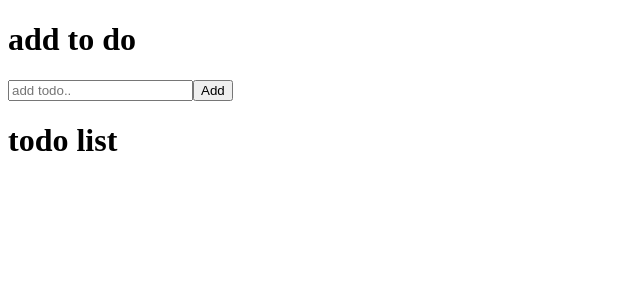
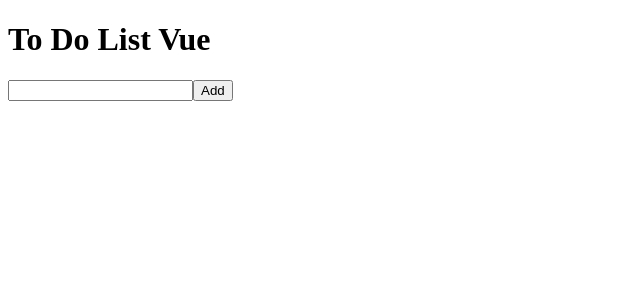
Before and after one commit to Germs31/to-do-list, a Vue app: page / in a window 1280 px wide. Shown: the top 300 px of the page, without its empty margins (0-640 px from the left). Built offline with nearby package versions, Linux system fonts and the light colour scheme.

Commit message:
more simplistic approach

```diff
--- a/src/App.vue
+++ b/src/App.vue
@@ -1,23 +1,27 @@
 <template>
-    <div >
-      <AddTodo />
-      <TodoList />
+    <div id="app">
+      <div class="container">
+        <h1>To Do List Vue</h1>
+        <input type="text" v-model="newToDo">
+        <button class="add-button">Add</button>
+      </div>
     </div>
 </template>
 
 <script>
-import TodoList from './components/TodoList'
-import AddTodo from './components/AddTodo'
+
 export default {
-  components : {
-    TodoList,
-    AddTodo
-  },
-  data() {
+  name: 'app',
+  data () {
     return {
-      todos: []
+      newToDo: '',
+      existingToDo: [
+        {text: 'get food', id: 0},
+        {text: 'go to work', id: 1},
+        {text: 'go to gym', id: 2},
+      ]
     }
-  },
+  }
 }
 </script>
 
--- a/src/components/AddTodo.vue
+++ /dev/null
@@ -1,31 +0,0 @@
-<template>
-    <div>
-        <h1> add to do</h1>
-        <form @submit.prevent="addTodo">
-        <input type="text" v-model="title" name="title" placeholder="add todo.."/>
-        <button type="submit">Add</button>
-        </form>
-    </div>
-</template>
-
-<script>
-export default {
-    name: "AddTodo",
-    data() {
-        return{
-            title: ''
-        }
-    },
-    methods: {
-        addTodo() {
-            console.log(this.title)
-            this.title = ''
-        }
-    }
-
-}
-</script>
-
-<style lang="stylus">
-
-</style>
--- a/src/components/TodoList.vue
+++ /dev/null
@@ -1,15 +0,0 @@
-<template>
-    <div>
-        <h1> todo list </h1>
-    </div>
-</template>
-
-<script>
-export default {
-
-}
-</script>
-
-<!-- Add "scoped" attribute to limit CSS to this component only -->
-<style scoped>
-</style>
```
